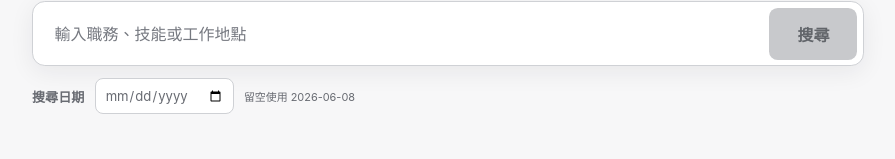
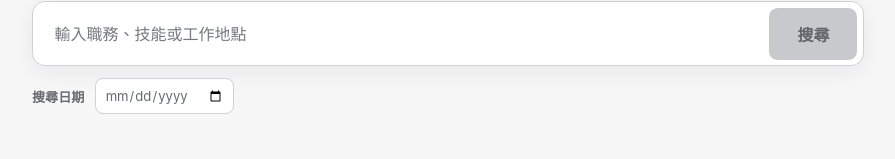
Before and after one commit to TakalaWang/1111-work-retrieval, a SvelteKit app in the folder apps/web/: page / in a window 1280 px wide. Shown: the part 141-300 px from the top of the page, without its empty margins (192-1087 px from the left). Built offline with nearby package versions, Linux system fonts and the light colour scheme.

Commit message:
fix(web): remove demo date hint

```diff
--- a/apps/web/src/routes/+page.svelte
+++ b/apps/web/src/routes/+page.svelte
@@ -79,9 +79,7 @@
         type="date"
         name="search_date"
         disabled={loading}
-        aria-describedby="search-date-default"
       />
-      <small id="search-date-default">留空使用 2026-06-08</small>
     </div>
   </section>
 
```
